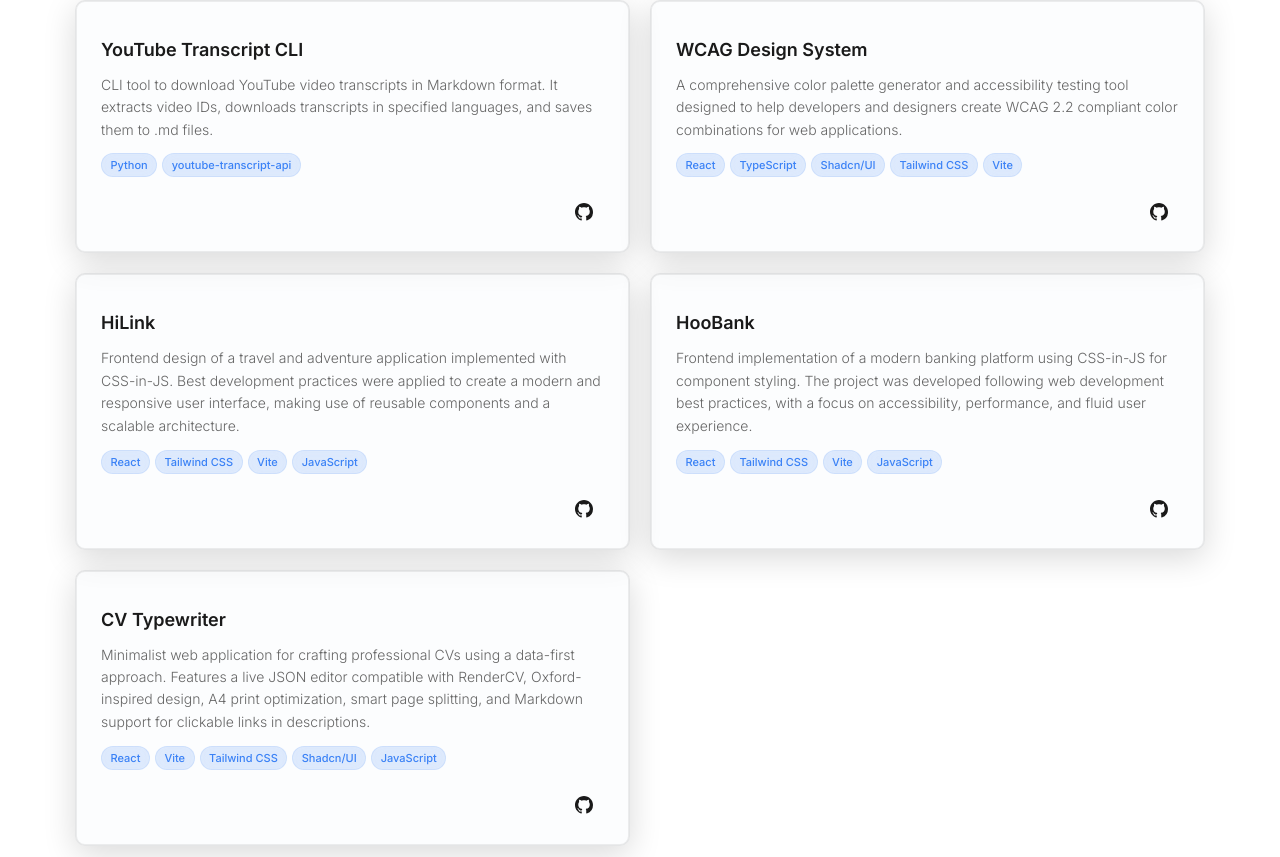
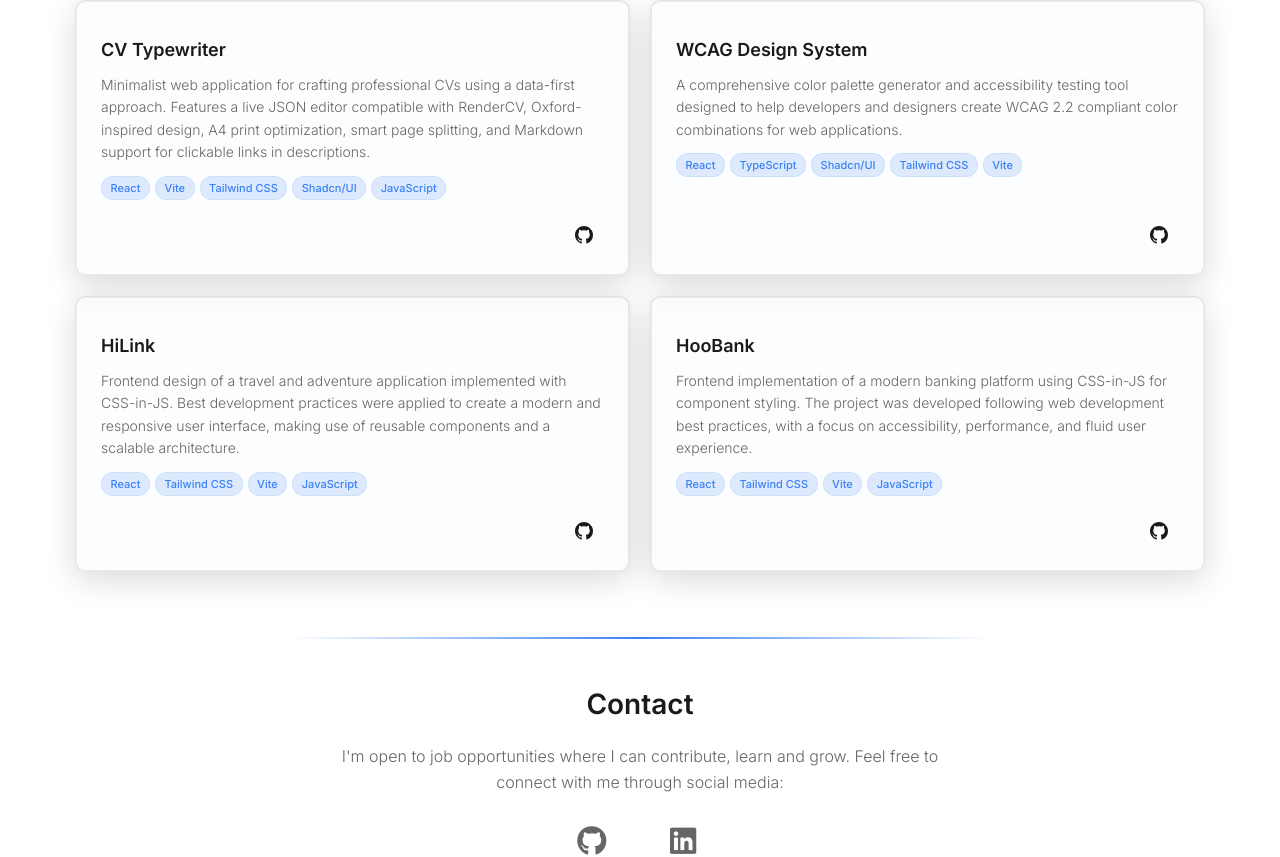
Before and after one commit to RafaGonzalezDev/personal-portfolio, a React (Vite) app: page / in a window 1280 px wide. Shown: the part 2372-3229 px from the top of the page. Built offline with nearby package versions, Linux system fonts and the light colour scheme.

Commit message:
refactor(styles): standardize spacing, shadows, and transitions across components

```diff
--- a/src/App.module.css
+++ b/src/App.module.css
@@ -10,6 +10,6 @@
   width: 100%;
   max-width: 1200px;
   margin: 0 auto;
-  padding: 0 1.5rem;
+  padding: 0 var(--spacing-md);
   box-sizing: border-box;
 }
--- a/src/components/ThemeToggle/ThemeToggle.module.css
+++ b/src/components/ThemeToggle/ThemeToggle.module.css
@@ -6,12 +6,12 @@
   position: fixed;
   bottom: 16px;
   right: 16px;
-  z-index: 1000;
+  z-index: var(--z-sticky);
 
   /* Tamaño y forma */
   width: 40px;
   height: 40px;
-  border-radius: 50%;
+  border-radius: var(--radius-full);
 
   /* Estilos visuales */
   background-color: var(--accent-color);
@@ -20,7 +20,7 @@
   cursor: pointer;
 
   /* Sombra */
-  box-shadow: 0 4px 12px rgba(0, 0, 0, 0.15);
+  box-shadow: var(--shadow-md);
 
   /* Flex para centrar contenido */
   display: flex;
@@ -28,14 +28,14 @@
   justify-content: center;
 
   /* Transición suave */
-  transition: all 0.2s ease;
+  transition: all var(--transition-fast) ease;
 }
 
 /* Estados interactivos */
 .themeToggle:hover {
   background-color: var(--accent-hover-color);
   transform: scale(1.1);
-  box-shadow: 0 6px 16px rgba(0, 0, 0, 0.2);
+  box-shadow: var(--shadow-lg);
 }
 
 .themeToggle:focus {
@@ -52,7 +52,7 @@
   width: 20px;
   height: 20px;
   fill: currentColor;
-  transition: transform 0.2s ease;
+  transition: transform var(--transition-fast) ease;
 }
 
 /* Animación de rotación para el icono */
--- a/src/constants/projects.js
+++ b/src/constants/projects.js
@@ -2,16 +2,23 @@
 export const PROJECTS = [
   {
     id: 1,
-    title: 'YouTube Transcript CLI',
-    description: 'CLI tool to download YouTube video transcripts in Markdown format. It extracts video IDs, downloads transcripts in specified languages, and saves them to .md files.',
-    technologies: ['Python', 'youtube-transcript-api'],
+    title: 'CV Typewriter',
+    description: 'Minimalist web application for crafting professional CVs using a data-first approach. Features a live JSON editor compatible with RenderCV, Oxford-inspired design, A4 print optimization, smart page splitting, and Markdown support for clickable links in descriptions.',
+    technologies: ['React', 'Vite', 'Tailwind CSS', 'Shadcn/UI', 'JavaScript'],
     image: '',
-    githubUrl: 'https://github.com/RafaGonzalezDev/youtube-transcript-cli',
+    githubUrl: 'https://github.com/RafaGonzalezDev/cv-typewriter',
     liveUrl: '',
     featured: true,
-    year: '2024',
-    category: 'CLI Tool',
-    highlights: ['Extracts YouTube video ID from any URL format', 'Downloads transcript in the specified language', 'Formats transcript and saves it to a .md file'],
+    year: '2025',
+    category: 'Web Application',
+    highlights: [
+      'Live JSON editor with real-time CV updates',
+      'RenderCV-compatible schema for data portability',
+      'Oxford-inspired professional typography and design',
+      'A4 print optimization with smart page splitting',
+      'Markdown support for clickable links in descriptions',
+      'Git-friendly JSON-based approach for version control'
+    ],
   },
   {
     id: 2,
@@ -60,24 +67,4 @@ export const PROJECTS = [
     category: 'Full Stack Application',
     highlights: ['Personalized recommendation system', 'Payment gateway integration', 'Real-time notifications'],
   },
-  {
-    id: 5,
-    title: 'CV Typewriter',
-    description: 'Minimalist web application for crafting professional CVs using a data-first approach. Features a live JSON editor compatible with RenderCV, Oxford-inspired design, A4 print optimization, smart page splitting, and Markdown support for clickable links in descriptions.',
-    technologies: ['React', 'Vite', 'Tailwind CSS', 'Shadcn/UI', 'JavaScript'],
-    image: '',
-    githubUrl: 'https://github.com/RafaGonzalezDev/cv-typewriter',
-    liveUrl: '',
-    featured: true,
-    year: '2025',
-    category: 'Web Application',
-    highlights: [
-      'Live JSON editor with real-time CV updates',
-      'RenderCV-compatible schema for data portability',
-      'Oxford-inspired professional typography and design',
-      'A4 print optimization with smart page splitting',
-      'Markdown support for clickable links in descriptions',
-      'Git-friendly JSON-based approach for version control'
-    ],
-  },
 ];
--- a/src/index.css
+++ b/src/index.css
@@ -93,6 +93,47 @@ html {
   --tag-bg-color: #343a40;
   --background-primary: #1a1e21;
   --background-secondary: #1e2126;
+
+  /* ===== SPACING ===== */
+  --spacing-xs: 0.5rem;
+  --spacing-sm: 1rem;
+  --spacing-md: 1.5rem;
+  --spacing-lg: 2rem;
+  --spacing-xl: 2.5rem;
+  --spacing-2xl: 3rem;
+  --spacing-3xl: 4rem;
+
+  /* ===== BORDER RADIUS ===== */
+  --radius-sm: 4px;
+  --radius-md: 8px;
+  --radius-lg: 10px;
+  --radius-full: 50%;
+  --radius-pill: 5rem;
+
+  /* ===== SHADOWS ===== */
+  --shadow-sm: 0 1px 4px rgba(0,0,0,0.06);
+  --shadow-md: 0 4px 12px rgba(0,0,0,0.15);
+  --shadow-lg: 0 6px 20px rgba(0,0,0,0.2);
+  --shadow-card: 0 8px 32px rgba(0,0,0,0.15), inset 0 0 0 1px rgba(var(--primary-text-color-rgb),0.07);
+  --shadow-card-hover: 0 12px 36px rgba(0,0,0,0.3), inset 0 0 0 1px rgba(var(--primary-text-color-rgb),0.2);
+  --shadow-accent: 0 4px 15px rgba(var(--accent-color-rgb),0.2);
+  --shadow-accent-hover: 0 6px 20px rgba(var(--accent-color-rgb),0.3);
+
+  /* ===== TRANSITIONS ===== */
+  --transition-fast: 0.2s ease;
+  --transition-normal: 0.3s ease;
+  --transition-slow: 0.5s ease;
+
+  /* ===== BREAKPOINTS ===== */
+  --breakpoint-mobile: 480px;
+  --breakpoint-tablet: 768px;
+  --breakpoint-desktop: 1200px;
+
+  /* ===== Z-INDEX ===== */
+  --z-dropdown: 999;
+  --z-sticky: 1000;
+  --z-navbar: 1100;
+  --z-navbar-menu: 1200;
 }
 
 /* ===== LIGHT THEME ===== */
--- a/src/styles/Header.module.css
+++ b/src/styles/Header.module.css
@@ -2,7 +2,7 @@
 .header {
   position: relative; /* Cambiado de sticky a relative */
   width: 100%;
-  z-index: 1000;
+  z-index: var(--z-sticky);
   background-color: transparent;
   height: 0; /* Para que no ocupe espacio y solo contenga el navbar */
   overflow: visible; /* Para que el navbar sea visible fuera del header */
--- a/src/styles/Navbar.module.css
+++ b/src/styles/Navbar.module.css
@@ -1,7 +1,7 @@
 /* ===== NAVBAR ===== */
 .navbar {
   position: fixed; /* Cambiado a fixed para asegurar que se mantenga en la pantalla */
-  z-index: 1100;
+  z-index: var(--z-navbar);
   display: flex;
   justify-content: center;
   width: 100%;
@@ -19,17 +19,17 @@
   display: flex;
   align-items: center;
   background-color: rgba(var(--card-bg-color-rgb), 0.15); /* Igual que .projectCard */
-  border-radius: 5rem;
+  border-radius: var(--radius-pill);
   border: 1px solid rgba(var(--primary-text-color-rgb), 0.07); /* Igual que .projectCard/.content */
   flex-direction: row;
   padding: 1.5rem 4rem;
-  gap: 2.5rem;
-  box-shadow: 0 8px 32px rgba(0, 0, 0, 0.15), inset 0 0 0 1px rgba(var(--primary-text-color-rgb), 0.07); /* Igual que .projectCard */
+  gap: var(--spacing-xl);
+  box-shadow: var(--shadow-card);
   pointer-events: auto;
   margin: 0 auto;
   max-width: fit-content;
-  z-index: 1200;
-  transition: all 0.3s ease-in-out;
+  z-index: var(--z-navbar-menu);
+  transition: all var(--transition-normal) ease-in-out;
   backdrop-filter: blur(3px);
   -webkit-backdrop-filter: blur(3px);
 }
@@ -47,7 +47,7 @@
   text-decoration: none;
   color: var(--secondary-text-color);
   font-size: var(--font-size);
-  transition: all 0.3s ease-in-out;
+  transition: all var(--transition-normal) ease-in-out;
 }
 
 .activeLink {
--- a/src/styles/Projects.module.css
+++ b/src/styles/Projects.module.css
@@ -1,6 +1,6 @@
 /* ===== MAIN SECTION ===== */
 .projectsSection {
-  padding: 0 2rem; /* Ajustado de 2rem a 6rem para mantener consistencia con otras secciones */
+  padding: 0 var(--spacing-lg); /* Ajustado de 2rem a 6rem para mantener consistencia con otras secciones */
   max-width: 1200px;
   margin: 0 auto;
 }
@@ -8,7 +8,7 @@
 /* ===== TITLE ===== */
 .title {
   font-size: var(--font-size-title, 2.5rem);
-  margin-bottom: 3rem;
+  margin-bottom: var(--spacing-2xl);
   text-align: center;
   color: var(--primary-text-color);
   font-weight: var(--font-weight-bold, 700);
@@ -18,8 +18,8 @@
 .projectsGrid {
   display: grid;
   grid-template-columns: repeat(2, 1fr);
-  gap: 2rem;
-  margin-bottom: 4rem;
+  gap: var(--spacing-lg);
+  margin-bottom: var(--spacing-3xl);
 }
 
 /* ===== PROJECT CARD ===== */
@@ -28,24 +28,20 @@
   backdrop-filter: blur(3px);
   -webkit-backdrop-filter: blur(15px);
   border: 1px solid rgba(var(--primary-text-color-rgb), 0.1);
-  border-radius: 10px;
+  border-radius: var(--radius-lg);
   overflow: hidden;
-  transition: transform 0.3s ease, box-shadow 0.3s ease;
+  transition: transform var(--transition-normal) ease, box-shadow var(--transition-normal) ease;
   display: flex;
   flex-direction: column;
   justify-content: space-between;
   height: 100%;
-  padding: 2rem 2.5rem;
-  box-shadow:
-    0 8px 32px rgba(0, 0, 0, 0.15),
-    inset 0 0 0 1px rgba(var(--primary-text-color-rgb), 0.07);
+  padding: var(--spacing-lg) 2.5rem;
+  box-shadow: var(--shadow-card);
   position: relative;
 }
 
 .projectCard:hover {
-  box-shadow:
-    0 12px 36px rgba(0, 0, 0, 0.3),
-    inset 0 0 0 1px rgba(var(--primary-text-color-rgb), 0.2);
+  box-shadow: var(--shadow-card-hover);
 }
 
 /* ===== CONTENT ===== */
@@ -69,8 +65,8 @@
 .techStack {
   display: flex;
   flex-wrap: wrap;
-  gap: 0.5rem;
-  margin-top: 1rem;
+  gap: var(--spacing-xs);
+  margin-top: var(--spacing-sm);
 }
 
 .techTag {
@@ -90,9 +86,9 @@
 /* ===== LINKS ===== */
 .projectLinks {
   display: flex;
-  gap: 1rem;
+  gap: var(--spacing-sm);
   justify-content: flex-end;
-  margin-top: 1.5rem;
+  margin-top: var(--spacing-md);
 }
 
 .projectLink {
@@ -111,32 +107,32 @@
 }
 
 /* ===== RESPONSIVE ===== */
-@media (max-width: 768px) {
+@media (max-width: var(--breakpoint-tablet)) {
   .projectsGrid {
     grid-template-columns: repeat(2, 1fr);
   }
 
   .title {
     font-size: var(--font-size-title, 2rem);
-    margin-bottom: 2rem;
+    margin-bottom: var(--spacing-lg);
   }
 
   .projectsSection {
-    padding: 0 1rem; /* Ajustado de 3rem a 4rem para ser consistente con el resto de secciones en móvil */
+    padding: 0 var(--spacing-sm); /* Ajustado de 3rem a 4rem para ser consistente con el resto de secciones en móvil */
   }
 
   .projectCard {
-    padding: 1.5rem 2rem;
+    padding: var(--spacing-md) 2rem;
   }
 }
 
-@media (max-width: 480px) {
+@media (max-width: var(--breakpoint-mobile)) {
   .projectsGrid {
     grid-template-columns: 1fr;
   }
 
   .projectCard {
-    padding: 1.5rem;
+    padding: var(--spacing-md);
   }
 
   .projectTitle {
@@ -145,6 +141,6 @@
 
   .title {
     font-size: var(--font-size-title, 1.75rem);
-    margin-bottom: 1.5rem;
+    margin-bottom: var(--spacing-md);
   }
 }
--- a/src/styles/Separator.module.css
+++ b/src/styles/Separator.module.css
@@ -16,9 +16,9 @@
 }
 
 /* ===== RESPONSIVE ===== */
-@media screen and (max-width: 768px) {
+@media screen and (max-width: var(--breakpoint-tablet)) {
   .separatorContainer {
-    padding: 1.5rem 0;
+    padding: var(--spacing-md) 0;
   }
   .line {
     width: 80%;
```
Also changed, not shown: src/styles/Contact.module.css (+17 -17 lines), src/styles/Experience.module.css (+24 -28 lines), src/styles/Home.module.css (+8 -8 lines), src/styles/MainLayout.module.css (+10 -10 lines), 1 other file (tests, documents, lock files or other folders).
